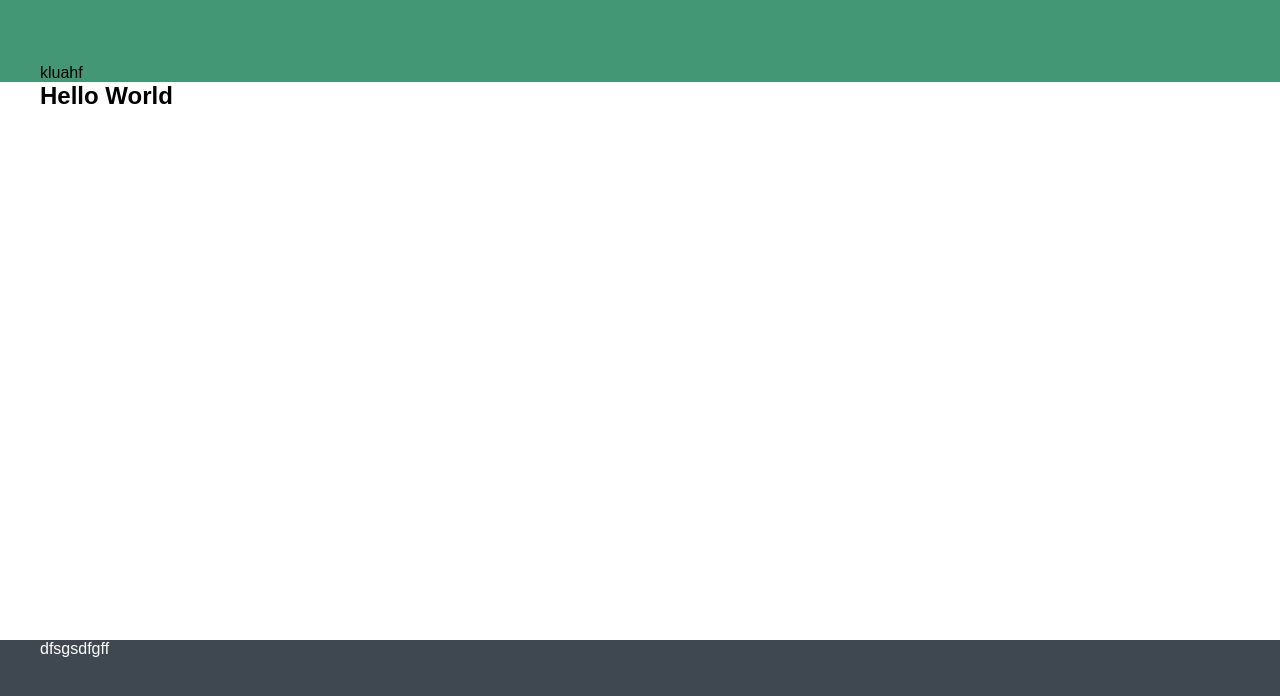
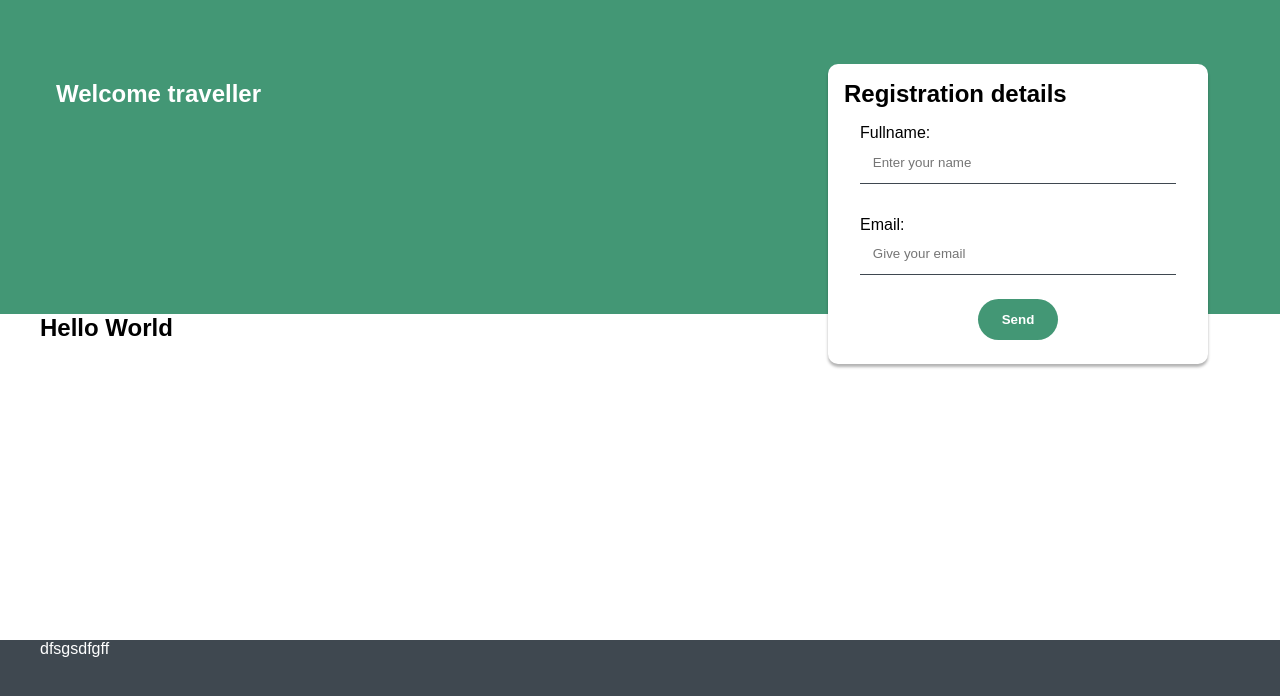
Before and after one commit to AlbertWilling/HelloCraft, a plain HTML site: page index.html in a window 1280 px wide. Drawn offline with Linux system fonts and the light colour scheme; a web font is replaced by a local one.

Commit message:
Adding layout and styling for contact.html

```diff
--- a/CSS/style.css
+++ b/CSS/style.css
@@ -1,3 +1,5 @@
+/* Global settings */
+
 *{
   padding: 0;
   margin: 0;
@@ -15,6 +17,12 @@
   --color3: #D16666;
   --color4: #439775;
 }
+
+a{
+  text-decoration: none;
+}
+
+/* Main layout and styling */
 
 body{
   min-height: 100vh;
@@ -43,6 +51,15 @@ header{
 .intro-content{
   max-width: 1200px;
   margin: auto;
+  display: grid;
+  grid-template-areas: "intro-text intro-box";
+  grid-template-columns: minmax(400px, 2fr) 1fr;
+  grid-template-rows: 250px;
+}
+
+.intro-text{
+  padding: 1rem;
+  color: var(--color2);
 }
 
 .main{
@@ -64,6 +81,58 @@ footer{
 
 
 
+
+/* contact.html styling */
+
+form{
+  display: flex;
+  flex-direction: column;
+}
+
+label{
+  padding-left: 1rem;
+  margin-top: 1rem;
+}
+
+input{
+  margin-left: 1rem;
+  margin-right: 1rem;
+  margin-bottom: 1rem;
+  padding: 0.8rem;
+  border: 0;
+  border-bottom: 1px solid var(--color1);
+}
+
+input:hover{
+  color: var(--color1);
+}
+
+input:focus{
+  outline: none;
+}
+
+.btn{
+  width: 5rem;
+  border: 0;
+  padding: 0.8rem 1rem;
+  margin: 0.5rem auto;
+  border-radius: 3rem;
+  background-color: var(--color4);
+  color: var(--color2);
+  font-weight: 700;
+}
+
+
+.card{
+  background-color: white;
+  margin-right: 2rem;
+  width: 380px;
+  min-height: 280px;
+  border-radius: 10px;
+  padding: 1rem;
+  box-shadow: 0 3px 3px rgb(0, 0, 0, 0.3);
+
+}
 
 
 
--- a/index.html
+++ b/index.html
@@ -11,11 +11,28 @@
 
   </header>
   <div class="content">
-    <section class="intro">
+    <div class="intro">
       <div class="intro-content">
-        kluahf
+        <section class="intro-text">
+          <h1>Welcome traveller</h1>
+          <p>
+
+          </p>
+        </section>
+        <section class="intro-box">
+          <div class="card">
+            <h2>Registration details</h2>
+            <form>
+              <label for="name">Fullname:</label>
+              <input type="textarea" id="name" placeholder="Enter your name">
+              <label for="email">Email:</label>
+              <input type="textarea" id="email" placeholder="Give your email">
+              <input type="submit" id="submit" value="Send" class="btn">
+            </form>
+          </div>
+        </section>
       </div>
-    </section>
+    </div>
       <section class="main">
         <h1>Hello World</h1>
       </section>
```
